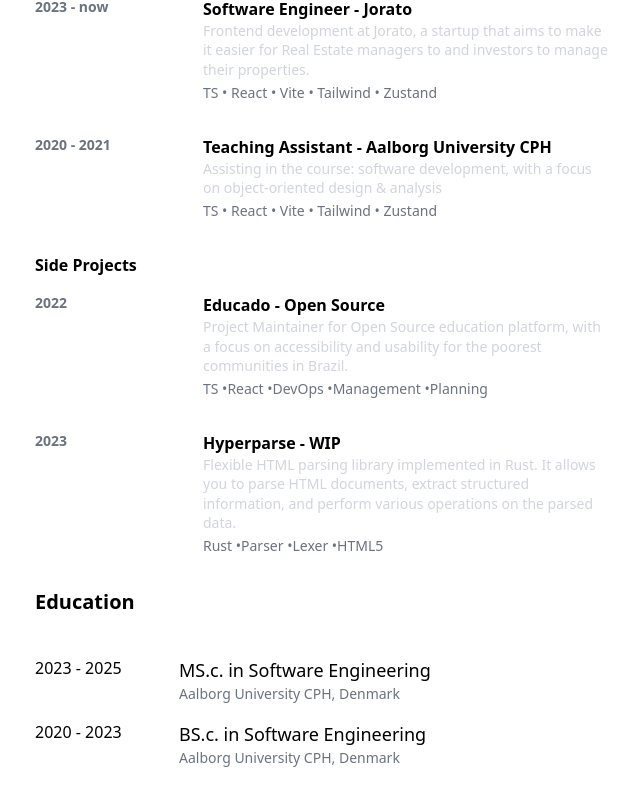
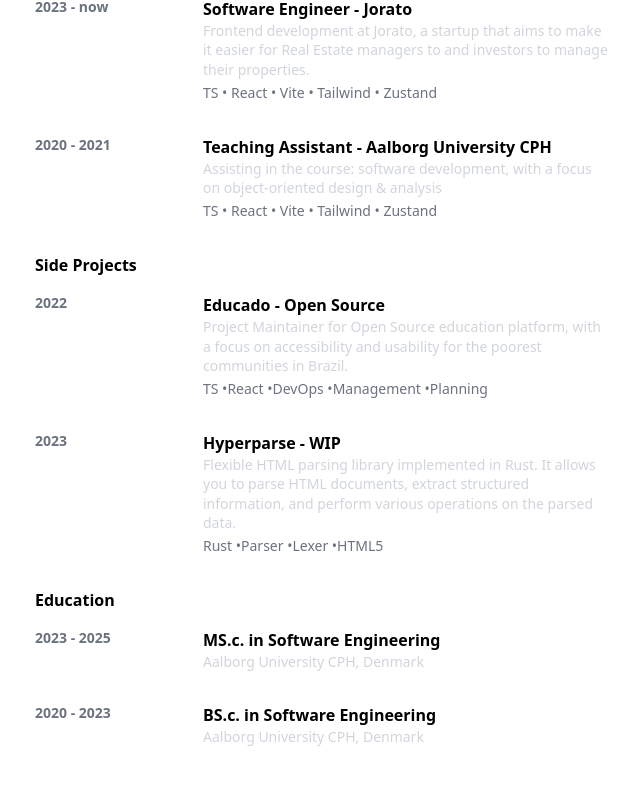
Before and after one commit to bodeby/portfolio, a SvelteKit app: page / in a window 1280 px wide. Shown: the part 355-1155 px from the top of the page, without its empty margins (317-957 px from the left). After the commit the page ends 1134 px from the top, so only its background shows below. Built offline with nearby package versions, Linux system fonts and the light colour scheme.

Commit message:
feat(edu): flex layout on edu section

```diff
--- a/src/lib/components/EduCard.svelte
+++ b/src/lib/components/EduCard.svelte
@@ -3,11 +3,14 @@
 	export let edu: Education;
 </script>
 
-<div class="hidden md:block col-span-1">
-	<h4 class="text-md font-medium">{edu.period}</h4>
-</div>
-<div class="col-span-full md:col-span-3">
-	<h3 class="text-lg font-medium">{edu.title}</h3>
-	<p class="text-sm font-normal text-gray-500 mt-0">{edu.school}</p>
-	<h3 class="md:hidden text-md font-light text-gray-500">{edu.period}</h3>
-</div>
+<article class="flex flex-col md:flex-row">
+	<div class="md:w-1/4">
+		<h4 class="text-sm font-semibold text-gray-500">{edu.period}</h4>
+	</div>
+	<div class="md:w-3/4 md:mb-0 md:ml-8">
+		<h3 class="text-md font-semibold">{edu.title}</h3>
+		<p class="text-sm font-normal text-gray-300 leading-snug subpixel-antialiased">
+			{edu.school}
+		</p>
+	</div>
+</article>
--- a/src/routes/+page.svelte
+++ b/src/routes/+page.svelte
@@ -56,11 +56,9 @@
 </section>
 
 <!-- Education Section-->
-<section class="flex flex-col space-y-6">
-	<h2 class="text-xl font-semibold mb-4">Education</h2>
-	<div class="grid grid-cols-4 gap-y-4">
-		{#each education as edu}
-			<EduCard {edu} />
-		{/each}
-	</div>
+<section class="flex flex-col space-y-8">
+	<h2 class="text-md font-semibold -mb-4">Education</h2>
+	{#each education as edu}
+		<EduCard {edu} />
+	{/each}
 </section>
```
